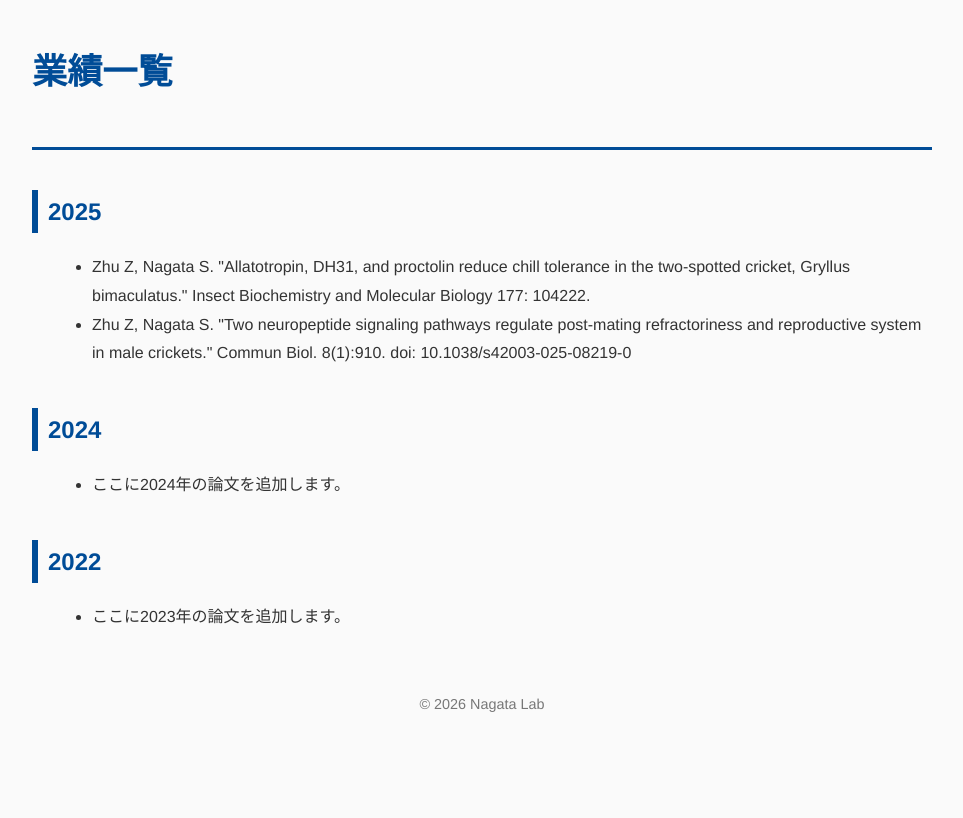
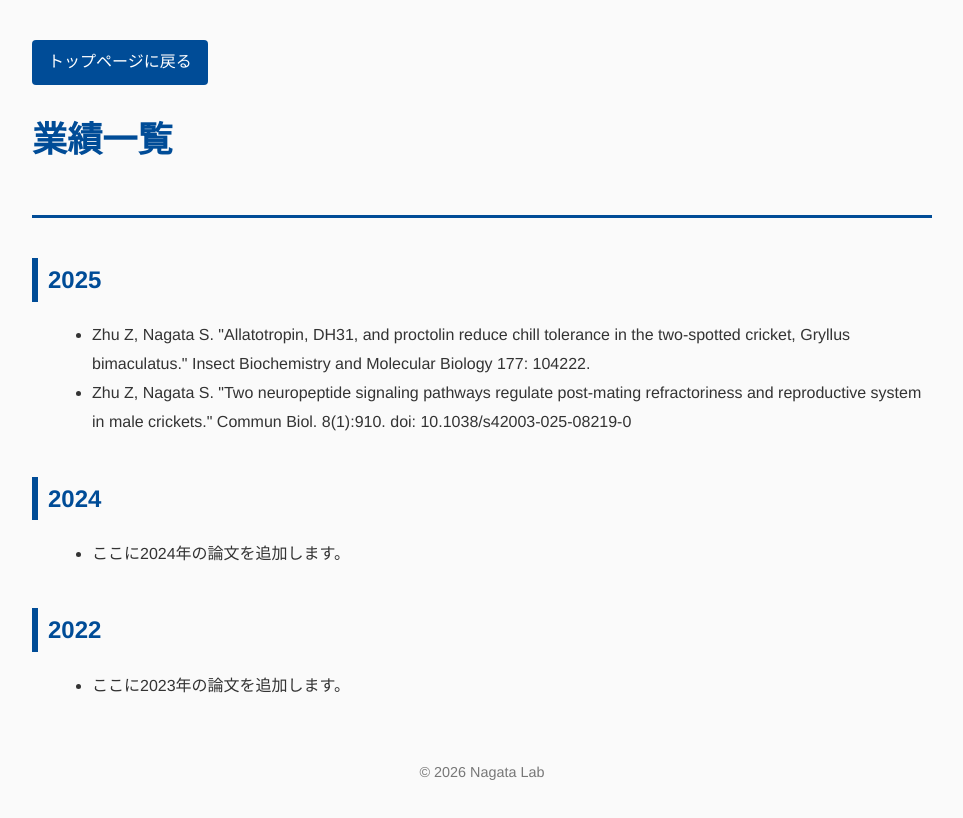
Before and after one commit to shinjin-cyber/team-n.github.io, a plain HTML site: page publications.html in a window 1280 px wide. Shown: the whole page, without its empty margins (158-1121 px from the left). Drawn offline with Linux system fonts and the light colour scheme.

Commit message:
Update publications.html

```diff
--- a/publications.html
+++ b/publications.html
@@ -3,6 +3,15 @@
 <head>
   <meta charset="UTF-8">
   <title>業績一覧 - Nagata Lab</title>
+  <a href="index.html" style="
+  display:inline-block;
+  padding:8px 16px;
+  background:#004c97;
+  color:white;
+  text-decoration:none;
+  border-radius:4px;
+">トップページに戻る</a>
+
   <style>
     body {
       font-family: "Helvetica", "Arial", sans-serif;
```
